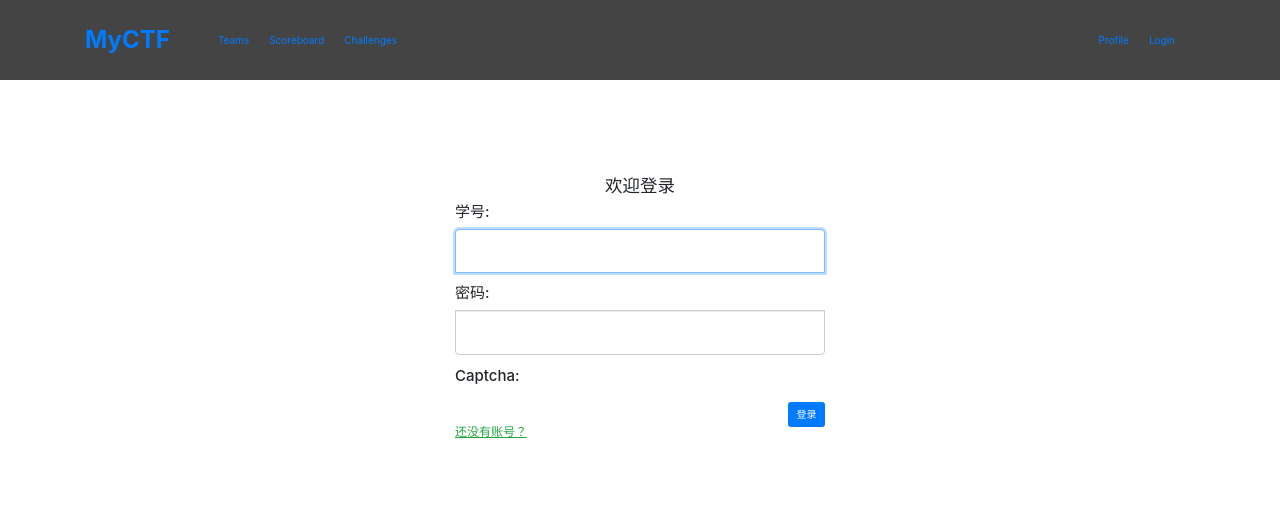
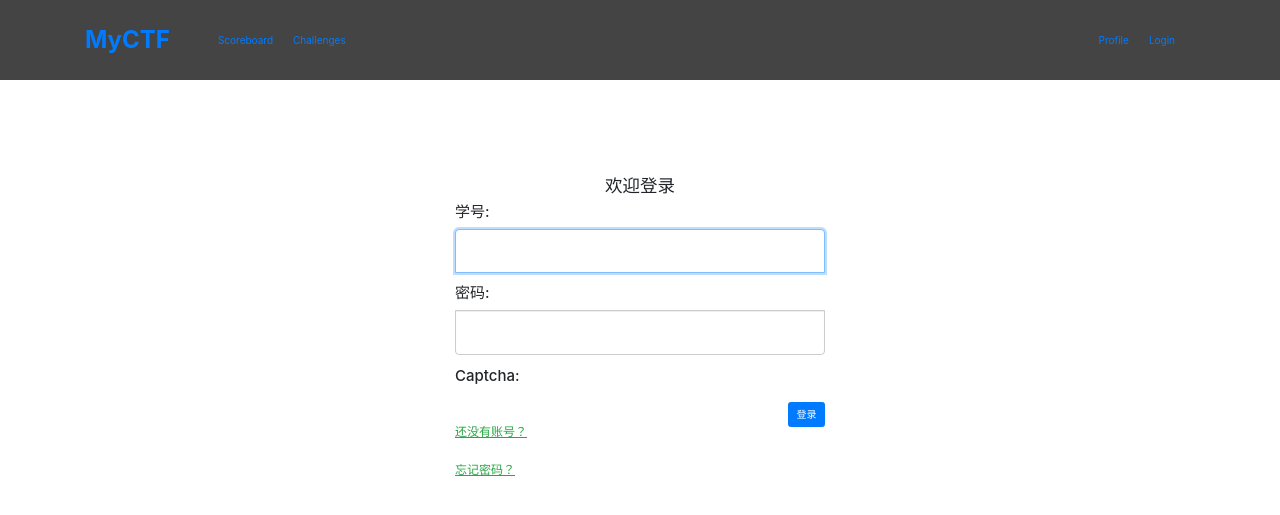
Before and after one commit to pricalinat/web123, a Django app: page /accounts/login/ in a window 1280 px wide. Shown: the top 515 px of the page. Run offline with Django 3.2, Linux system fonts and the light colour scheme; some libraries are stand-ins or nearby versions; some web fonts are replaced.

Commit message:
完善了数据库部分，注册登录用学号，姓名自动在表里找（用学号匹配）

```diff
--- a/accounts/templates/accounts/login.html
+++ b/accounts/templates/accounts/login.html
@@ -41,8 +41,10 @@
 
                   <div>
                   <a href="/accounts/register/" class="text-success"><ins>还没有账号？</ins></a>
+
                   <button type="submit" class="btn btn-primary float-right">登录</button>
                 </div>
+              <a href="/accounts/fun/" class="text-success"><ins>忘记密码？</ins></a>
               </form>
             </div>
   </div> <!-- /container -->
--- a/accounts/urls.py
+++ b/accounts/urls.py
@@ -10,5 +10,8 @@ urlpatterns = [
     path('login/', views.login),
     path('register/', views.register),
     path('logout/', views.logout),
+    path('profile/',views.profile),
+    path('profile/change_pwd',views.change_pwd),
+    path('fun/',views.fun),
     path('captcha/', include('captcha.urls')),
 ]
--- a/accounts/views.py
+++ b/accounts/views.py
@@ -6,6 +6,8 @@ from . import models
 from . import forms
 import hashlib
 import datetime
+
+
 # Create your views here.
 
 
@@ -34,15 +36,15 @@ def login(request):
 
             try:
                 user = models.User.objects.get(student_id=student_id)
-            except :
+            except:
                 message = '用户不存在！'
                 return render(request, 'accounts/login.html', locals())
-
 
             if user.password == hash_code(password):
                 request.session['is_login'] = True
                 request.session['user_id'] = user.id
                 request.session['user_name'] = user.name
+                request.session['student_id'] = user.student_id
                 return redirect('/accounts/index/')
             else:
                 message = '密码不正确！'
@@ -121,3 +123,21 @@ def logout(request):
     request.session.flush()
     # del request.session['is_login']
     return redirect("/accounts/login/")
+
+
+def profile(request):
+    if not request.session.get('is_login', None):
+        return redirect('/accounts/login/')
+    pass
+    return render(request,'accounts/profile/profile.html')
+
+
+def change_pwd(request):
+    if not request.session.get('is_login', None):
+        return redirect('/accounts/login/')
+    pass
+    return render(request, 'accounts/profile/change_pwd.html')
+
+
+def fun(request):
+    return render(request,'accounts/fun.html')
--- a/templates/navigationbar.html
+++ b/templates/navigationbar.html
@@ -30,7 +30,7 @@
 			<div class="navigationBarLeft">
 				<ul>
 					<li><a href="/accounts/login/">MyCTF</a></li>
-					<li class="des"><a href="/teams/">Teams</a></li>
+{#					<li class="des"><a href="/teams/">Teams</a></li>#}
 					<li class="des"><a href="/scoreboard/">Scoreboard</a></li>
 					<li class="des"><a href="/challenges/">Challenges</a></li>
 				</ul>
@@ -44,7 +44,6 @@
 						<li class="des"><a href="/accounts/login/">Login</a></li>
 					{% endif %}
 					<li class="des"><a href="/accounts/profile/">Profile</a></li>
-{#					<li class="des"><a href="/accounts/team/">Team</a></li>#}
 				</ul>
 			</div>
 		</div>
```
Also changed, not shown: db.sqlite3.
